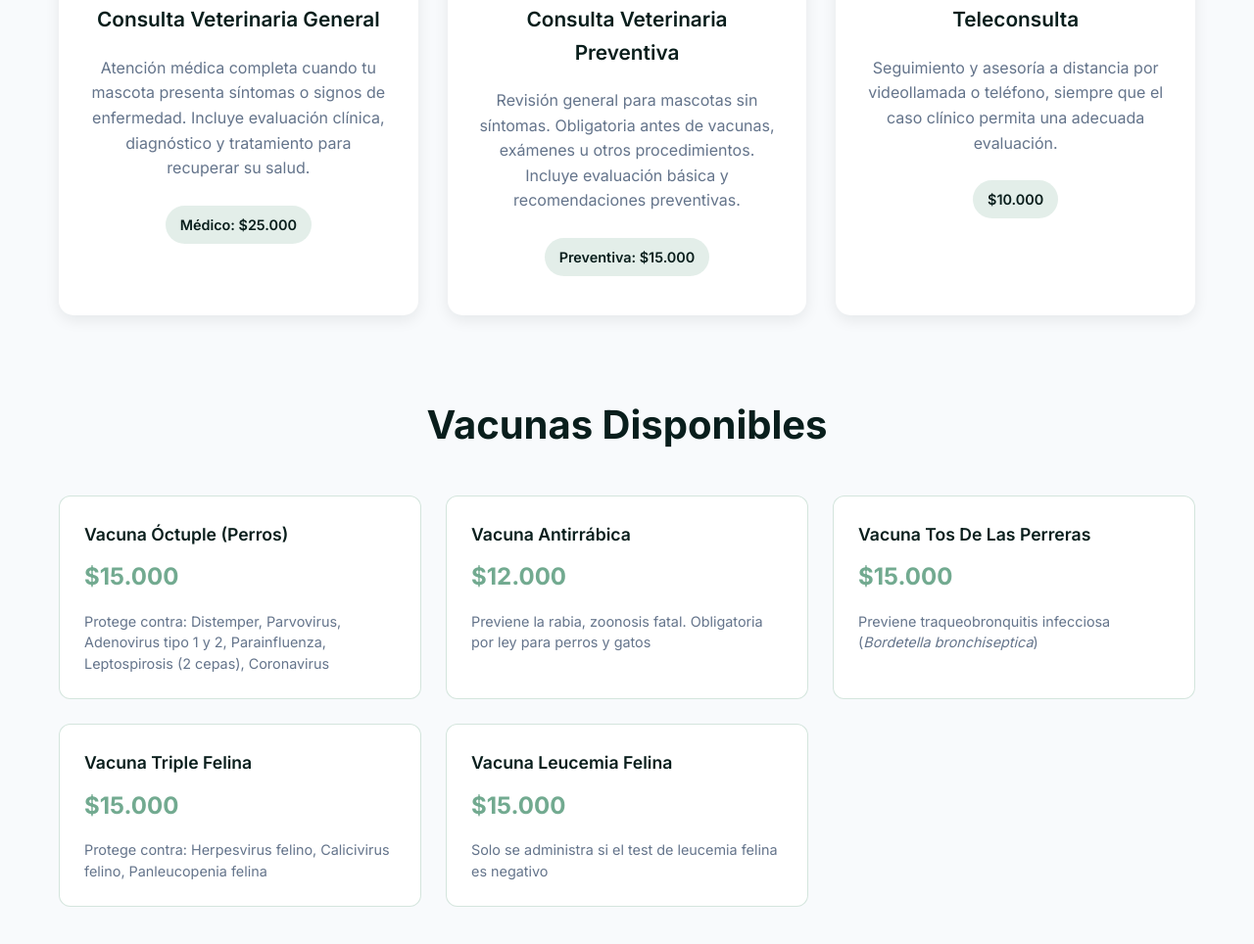
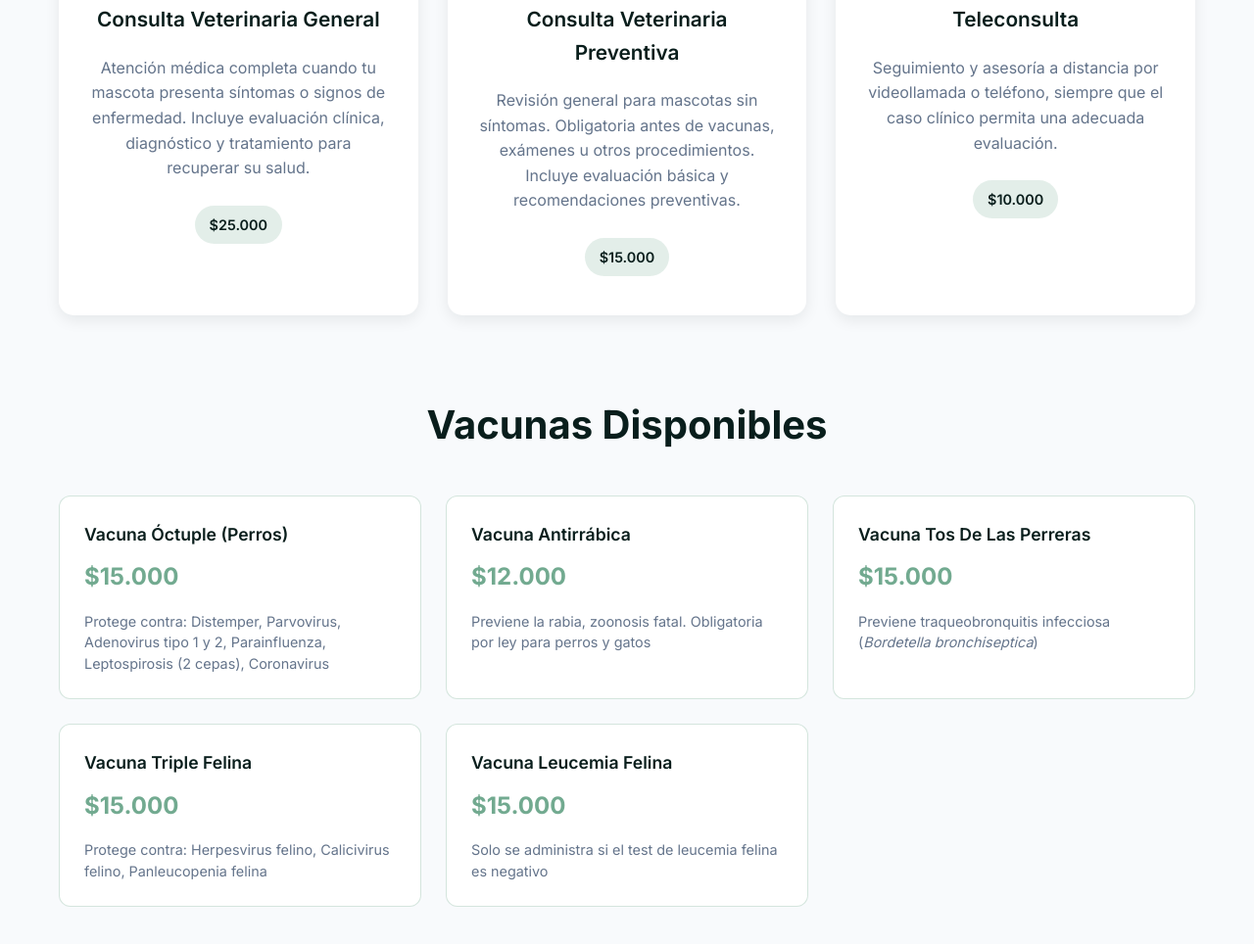
Before and after one commit to Josefa-Dawson/veterinaria, a plain HTML site: page index.html in a window 1280 px wide. Shown: the part 2327-3291 px from the top of the page at 98% size. Drawn offline with Linux system fonts and the light colour scheme.

Commit message:
Update index.html

```diff
--- a/index.html
+++ b/index.html
@@ -149,7 +149,7 @@
                     <p class="service-description">
                         Atención médica completa cuando tu mascota presenta síntomas o signos de enfermedad. Incluye evaluación clínica, diagnóstico y tratamiento para recuperar su salud.
                     </p>
-                    <div class="service-price">Médico: $25.000</div>
+                    <div class="service-price">$25.000</div>
                 </div>
 
                 <div class="service-card">
@@ -158,7 +158,7 @@
                     <p class="service-description">
                         Revisión general para mascotas sin síntomas. Obligatoria antes de vacunas, exámenes u otros procedimientos. Incluye evaluación básica y recomendaciones preventivas.
                     </p>
-                    <div class="service-price">Preventiva: $15.000</div>
+                    <div class="service-price">$15.000</div>
                 </div>
 
                 <div class="service-card">
```
